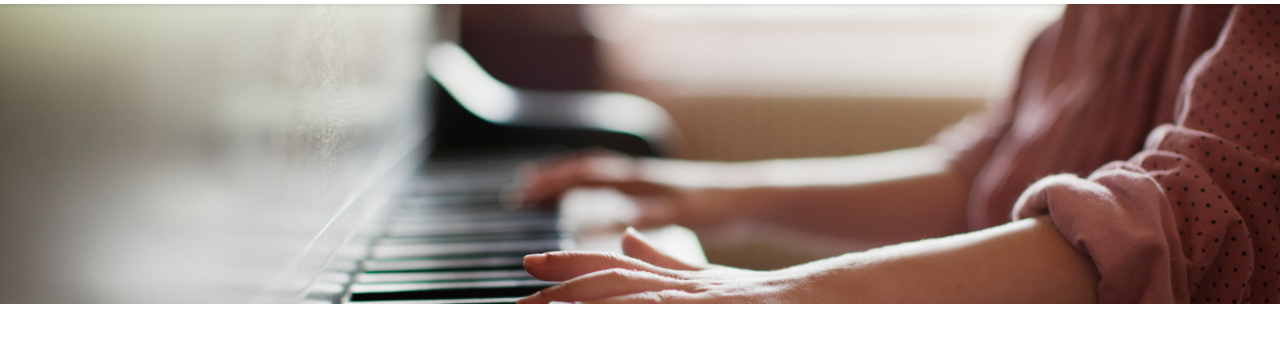
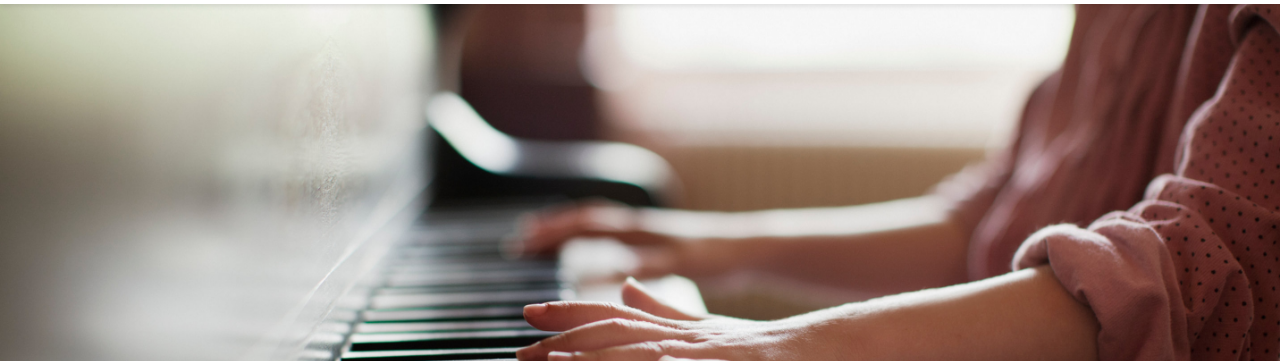
Before and after one commit to MilesGreen7/jonathangreenpianostudio, a plain HTML site: page bio.html in a window 1280 px wide. Shown: the part 64-425 px from the top of the page. Drawn offline with Linux system fonts and the light colour scheme.

Commit message:
changed image size on all pages

```diff
--- a/bio.html
+++ b/bio.html
@@ -145,7 +145,7 @@
         /* Banner Styles */
         #banner-wrap {
             background: url('files/theme/images/mybackground.jpg') center/cover;
-            height: 300px;
+            height: 400px;
             display: flex;
             align-items: center;
             justify-content: center;
```
Also changed, not shown: contact.html (+1 -1 lines), studio-policy.html (+1 -1 lines).
